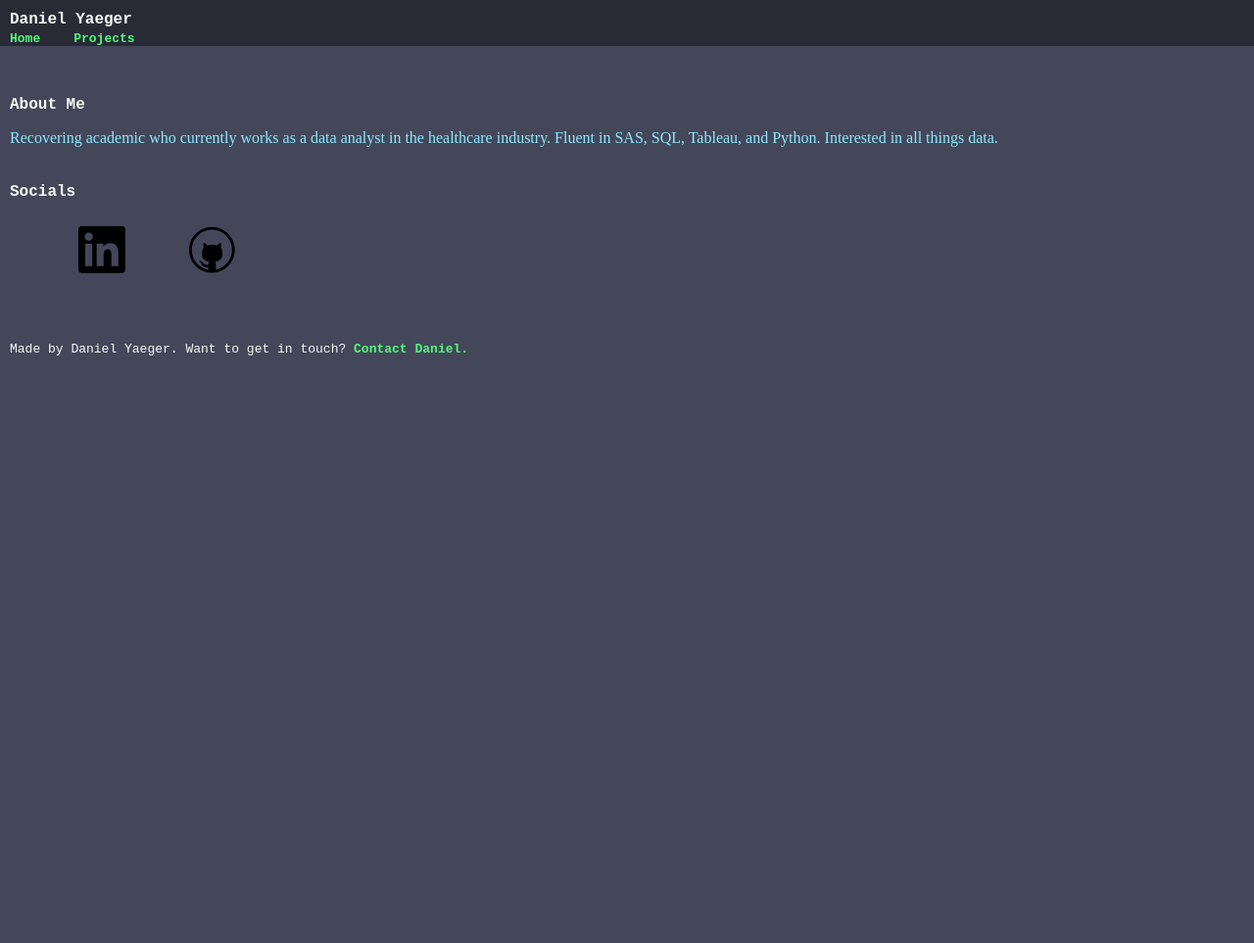
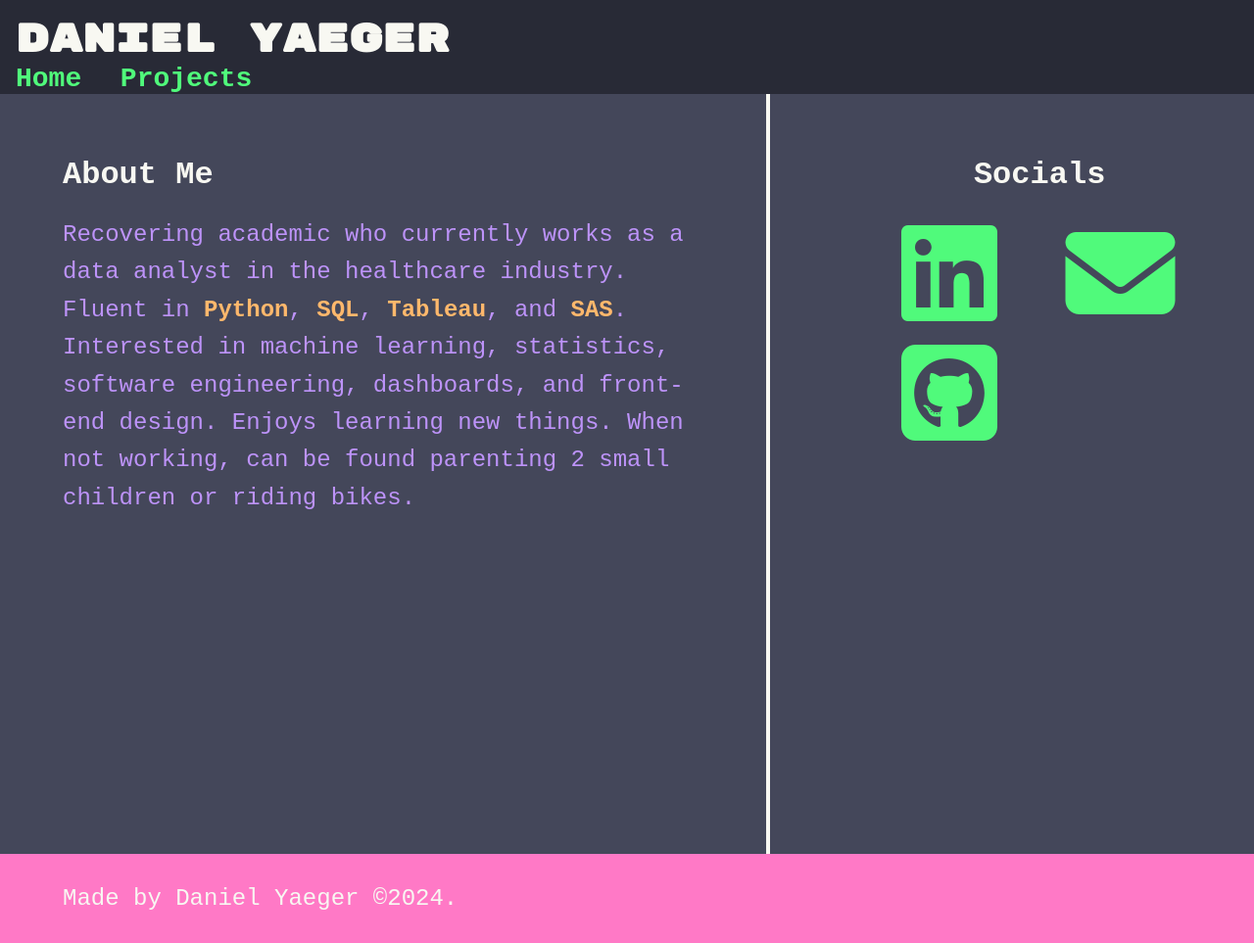
Before and after one commit to dbyaeger/portfolio, a plain HTML site: page index.html in a window 1280 px wide. Shown: the whole page at 98% size. Before the commit the page ends 800 px from the top, so only its background shows below. Drawn offline with Linux system fonts and the light colour scheme; a web font is replaced by a local one.

Commit message:
Added flexbox, font awesome, and google fonts

```diff
--- a/index.html
+++ b/index.html
@@ -3,6 +3,10 @@
     <head>
         <meta charset="utf-8">
         <title>Dan's Portfolio</title>
+        <script src="https://kit.fontawesome.com/12ab4c8cee.js" crossorigin="anonymous"></script>
+        <link rel="preconnect" href="https://fonts.googleapis.com">
+        <link rel="preconnect" href="https://fonts.gstatic.com" crossorigin>
+        <link href="https://fonts.googleapis.com/css2?family=Kode+Mono&family=Rubik+Mono+One&display=swap" rel="stylesheet">
         <link rel="stylesheet" type="text/css" href="styles/styles.css">
     </head>
     <body>
@@ -13,23 +17,26 @@
                 <a href="index.html">Home</a>
                 <a href="projects.html">Projects</a>
         </nav>
+        <div class="main">
             <article>
                 <header>
                     <h2>About Me</h2>
                 </header>
-            <p>Recovering academic who currently works as a data analyst in the healthcare industry.  Fluent in SAS, SQL, Tableau, and Python.  Interested in all things data.</p>
+                <p>Recovering academic who currently works as a data analyst in the healthcare industry.  Fluent in <strong>Python</strong>, <strong>SQL</strong>, <strong>Tableau</strong>, and <strong>SAS</strong>.  Interested in machine learning, statistics, software engineering, dashboards, and front-end design. Enjoys learning new things. When not working, can be found parenting 2 small children or riding bikes.</p>
             </article>
             <aside>
                 <header>
                     <h2>Socials</h2>
                     <ul>
-                    <li><a href="https://www.linkedin.com/in/daniel-yaeger-70599417/" class="social"><img src="images/linkedin.png" alt="Greyscale Linked In Logo." width="48"></a></li>
-                    <li><a href="https://github.com/dbyaeger" class="social"><img src="images/github.png" alt="Greyscale Github Logo." width="48"></a></li>
+                        <li><a href="https://www.linkedin.com/in/daniel-yaeger-70599417/" class="social"><i class="fa-brands fa-linkedin"></i></a></li>
+                        <li><a href="mailto:dan.b.yaeger@gmail.com"><i class="fa-solid fa-envelope"></i></a></li>
+                        <li><a href="https://github.com/dbyaeger" class="social"><i class="fa-brands fa-square-github"></i></a></li>
                     </ul>
                 </header>
             </aside>
+        </div>
         <footer>
-            Made by Daniel Yaeger. Want to get in touch? <a href="mailto:dan.b.yaeger@gmail.com">Contact Daniel.</a>
+            Made by Daniel Yaeger &copy;2024.
         </footer>
     </body>
 </html>
--- a/styles/styles.css
+++ b/styles/styles.css
@@ -1,28 +1,45 @@
 body {
     margin: 0px;
     background-color: #44475a;
+    font-family: "Kode Mono", monospace;
+    font-weight: 400;
+    font-style: normal;
+
+}
+.main {
+    display: flex;
+    flex-direction: row;
+    justify-content: center;
 }
 article, aside, section {
-    padding-left: 10px;
-    padding-top: 50px;
-    color: #8be9fd;
+    padding-top: 4rem;
+    padding-left: 4rem;
+    color: #bd93f9;
+    padding-bottom: 20rem;
 }
 h1, h2 {
-    padding-bottom: 10px;
+    padding-bottom: 1rem;
     color: #f8f8f2;
     font-size: large;
-    font-family: monospace;
     display: inline;
 }
+h1 {
+    font-size: 2.5em;
+    font-family: "Rubik Mono One", monospace;
+}
+h2 {
+    font-size: 2em;
+}
 nav {
-    padding-top: 10px;
+    padding-top: 1rem;
     background-color: #282a36;
-    padding-left: 10px;
+    padding-left: 1rem;
+    padding-right: 4rem;
 }
 a {
     font-weight: bold;
     color: #50fa7b;
-    font-family: monospace;
+    font-size: 1.75rem;
     display: inline;
     padding-right: 30px;
     text-decoration: none;
@@ -39,19 +56,37 @@ aside ul li{
     display: inline-block;
     padding-left: 30px;
 }
-aside {
-    padding-top: 20px;
-}
-.social img {
-    transition: transform .7s ease-in-out;
-}
-.social img:hover {
-    transform: rotate(180deg);
+i {
+    font-size: 4em;
 }
 footer {
-    padding-top: 50px;
-    padding-left: 10px;
-    padding-bottom: 20px;
+    padding-top: 2rem;
+    padding-left: 4rem;
+    padding-bottom: 2rem;
     color: #f8f8f2;
-    font-family: monospace;
+    font-size: 1.5em;
+    background-color: #ff79c6;
 }
+
+article {
+    width: 52rem;
+    margin-right: 4rem;
+}
+
+aside {
+
+    border-left: 4px solid #f8f8f2;;
+}
+
+p {
+    font-size: 1.5em;
+    line-height: 1.6;
+}
+
+aside header h2 {
+    margin-left: 9rem;
+}
+
+p strong {
+    color: #ffb86c;
+}
```
Lines whose indentation alone changed are shown as unchanged.
